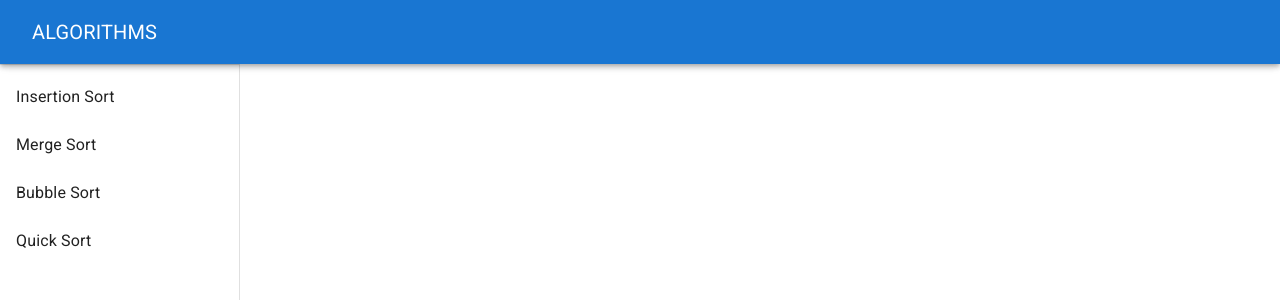
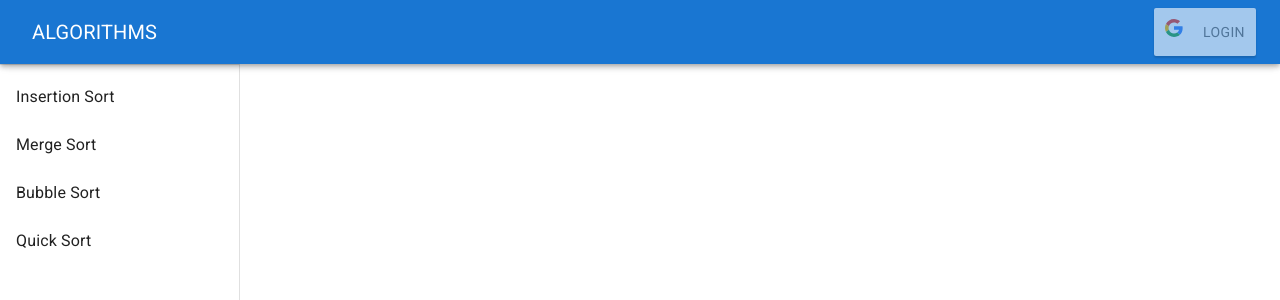
Before and after one commit to Treahall/Algorithms, a React (Create React App) app in the folder algorithms-webpage/: page / in a window 1280 px wide. Shown: the top 300 px of the page. Built offline with nearby package versions, Linux system fonts and the light colour scheme.

Commit message:
Added google OAuth button to AppBar

```diff
--- a/algorithms-webpage/src/components/drawer.component.js
+++ b/algorithms-webpage/src/components/drawer.component.js
@@ -4,6 +4,7 @@ import { IconButton, Drawer, Divider, AppBar, Box, CssBaseline,
     } from '@mui/material';
 import MenuIcon from '@mui/icons-material/Menu';
 import { Link } from "react-router-dom";
+import GoogleLogin from 'react-google-login';
 
 const drawerWidth = 240;
 
@@ -22,6 +23,11 @@ function ResponsiveDrawer(props) {
     const handleListItemClick = (event, index) => {
       setSelectedIndex(index);
     };
+
+    const responseGoogle=(response)=>{
+        console.log(response);
+        console.log(response.profileObj);
+    }
 
     const drawer = (
         <div>
@@ -60,8 +66,6 @@ function ResponsiveDrawer(props) {
         </div>
     );
 
-
-
     return (
         <Box sx={{ display: 'flex' }}>
             <CssBaseline />
@@ -83,11 +87,21 @@ function ResponsiveDrawer(props) {
                     <MenuIcon />
                     </IconButton>
                     <Button component={Link} color="inherit" onClick={(event) => handleListItemClick(event, -1)}
-                        to="/" style={{ textDecoration: 'none' }}
+                        to="/" style={{ textDecoration: 'none', ml: 0 }}
                     >
                         <Typography component="div" variant="h6" noWrap >
                             Algorithms
                         </Typography>
+                    </Button>
+                    <Box sx={{flexGrow: 1}} />
+                    <Button component={GoogleLogin}
+                    clientId="124192276419-9d96sqr4hfb0tti2rptuchq3qc0bk1jm.apps.googleusercontent.com"
+                    onSuccess={responseGoogle}
+                    onFailure={responseGoogle}
+                    cookiePolicy={'single_host_origin'}
+                    sx={{ alignItems: "flex-end"}}
+                    >
+                        Login
                     </Button>
                 </Toolbar>
             </AppBar>
--- a/algorithms-webpage/src/components/mainbody.component.js
+++ b/algorithms-webpage/src/components/mainbody.component.js
@@ -1,4 +1,5 @@
-import { React, Component } from 'react';
+import {Component } from 'react';
+import * as React from 'react'
 import { BrowserRouter as Router, Route, Switch} from 'react-router-dom';
 import AlgorithmList from "./algorithm-list.js"
 import InsertionSortComponent from "./insertion_sort.js"
```
Also changed, not shown: 1 other file (tests, documents, lock files or other folders).
